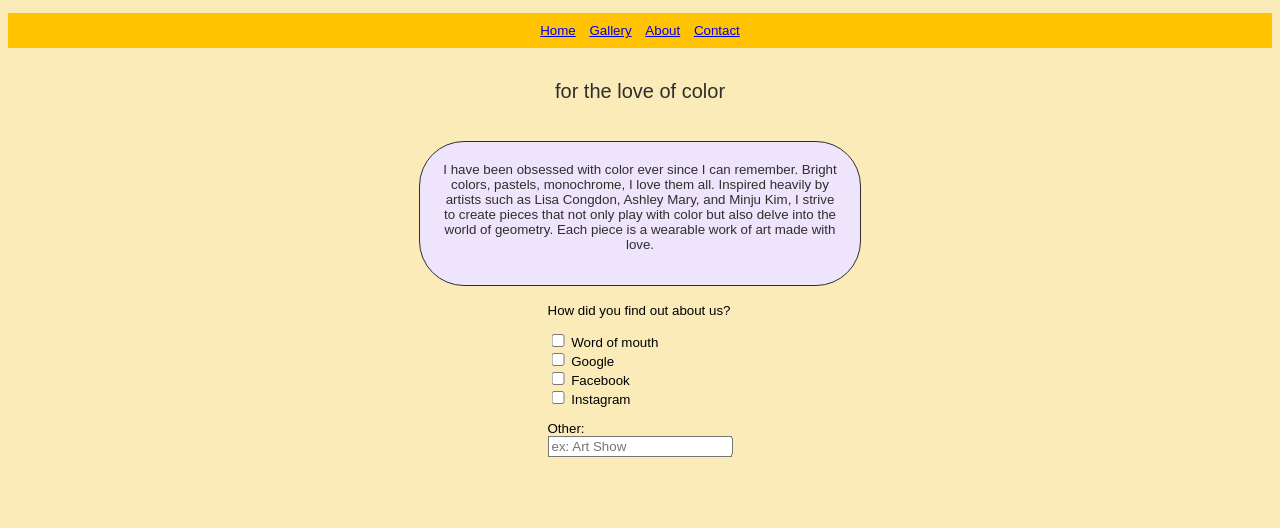
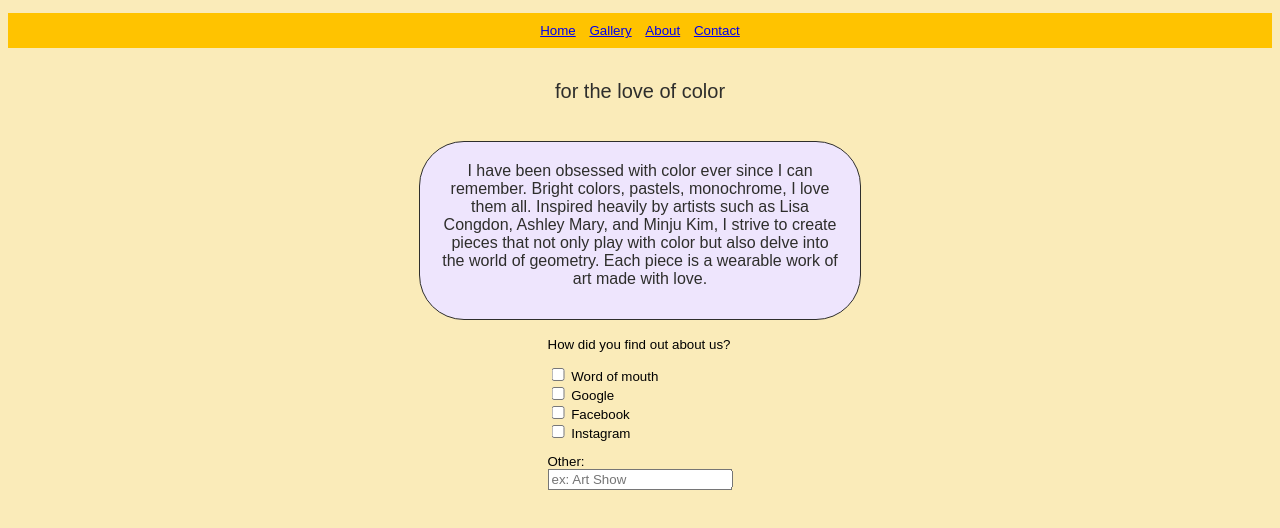
Before and after one commit to erinflint/MART34-Web-Development, a plain HTML site: page assignment-13/about.html in a window 1280 px wide. Drawn offline with Linux system fonts and the light colour scheme.

Commit message:
assignment 13

```diff
--- a/assignment-13/css/stylesheet.css
+++ b/assignment-13/css/stylesheet.css
@@ -31,7 +31,7 @@ body
 .about
 {
   text-align: center;
-  font-size: 10pt;
+  font-size: 12pt;
   color: #2e2e2c;
   font-family: "klik", arial;
 }
@@ -106,7 +106,7 @@ section {
   border-radius: 45px;
   border: 1px solid #2e2e2c;
   padding: 20px;
-  padding-bottom: 20px;
+  padding-bottom: 15px;
   margin: auto;
   margin-bottom: -150px;
 }
```
Also changed, not shown: assignment-13/index.html (+0 -2 lines).
